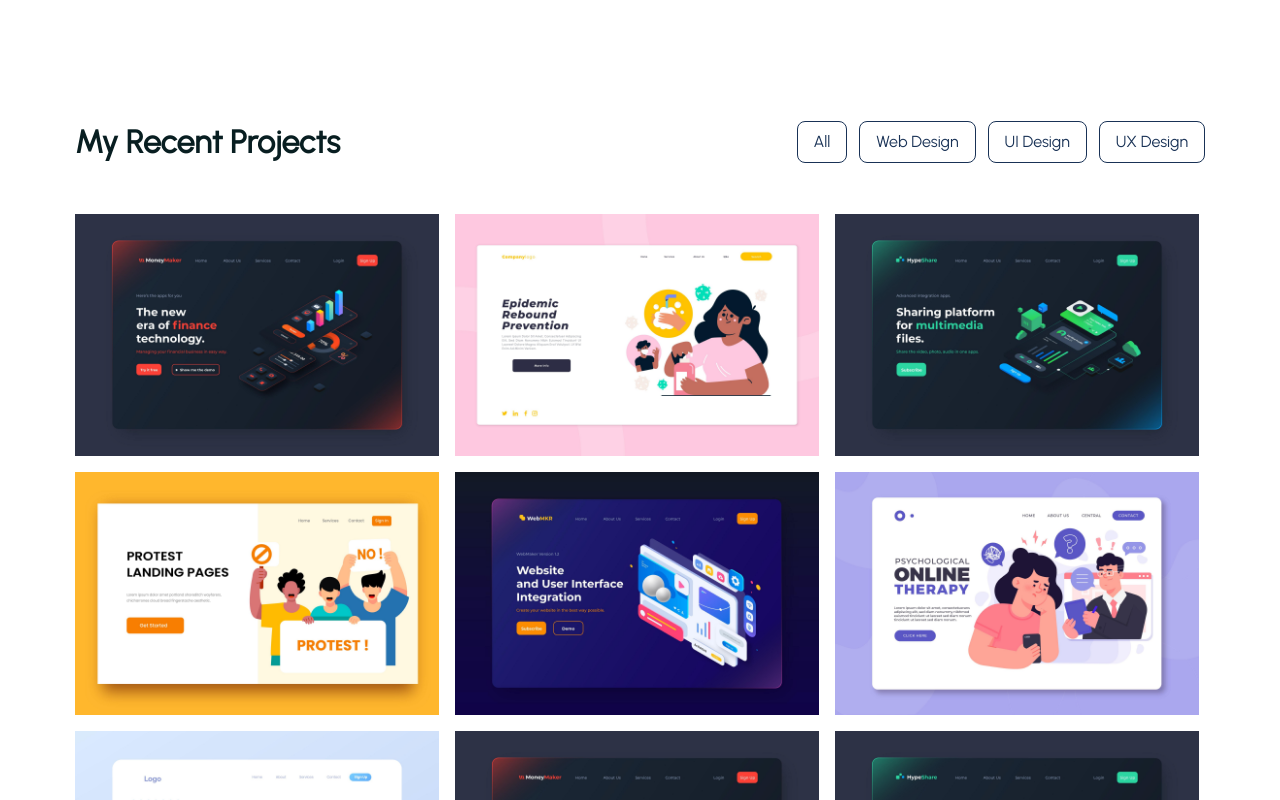
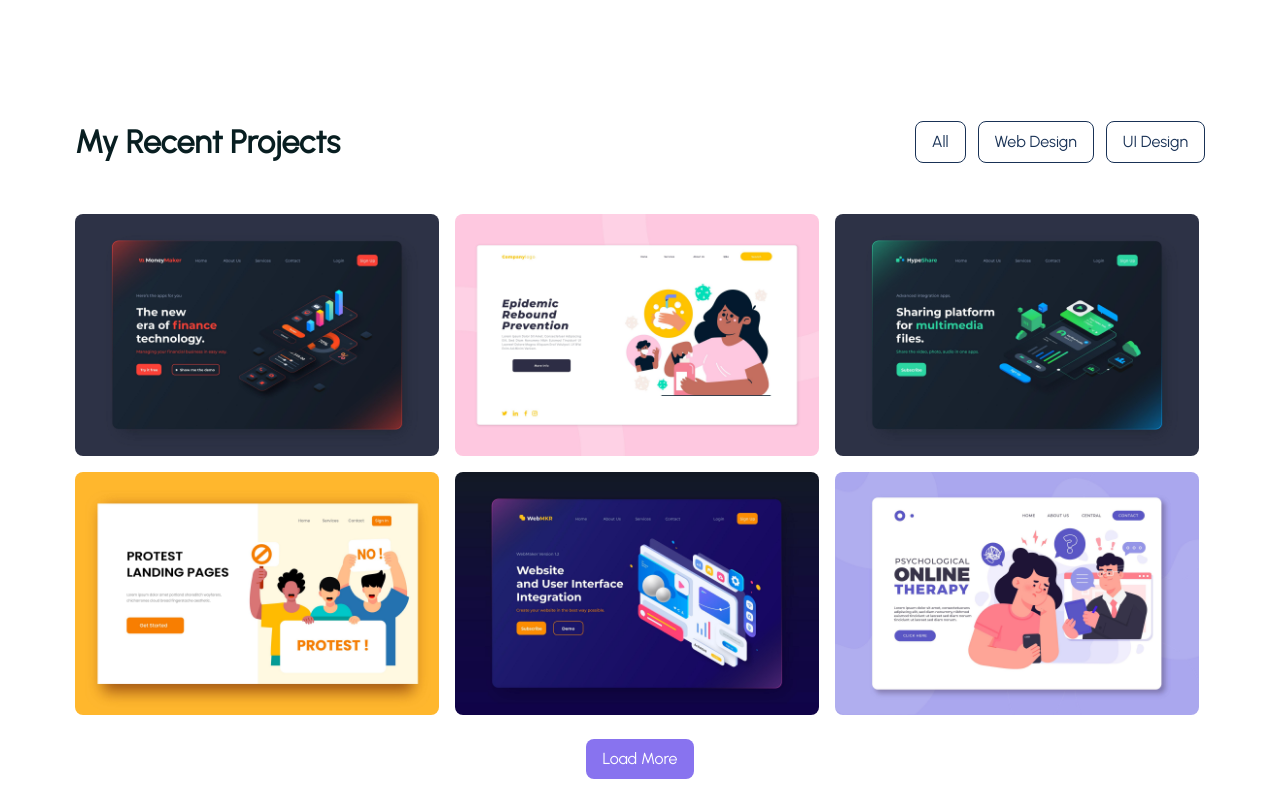
Before and after one commit to BALAMURUGANS061199/My-Portfolio, a React (Create React App) app: page / in a window 1280 px wide. Shown: the part 1820-2620 px from the top of the page. Built offline with nearby package versions, Linux system fonts and the light colour scheme.

Commit message:
Portfolio Page Done

```diff
--- /dev/null
+++ b/src/components/UI/Contact.jsx
@@ -0,0 +1,7 @@
+import React from "react";
+
+const Contact = () => {
+  return <div></div>;
+};
+
+export default Contact;
--- /dev/null
+++ b/src/components/UI/Modal.jsx
@@ -0,0 +1,58 @@
+import React from "react";
+import portfolios from "../../assets/data/portfolioData";
+const Modal = ({ activeID, setShowModels }) => {
+  const portfolio = portfolios.find((portfolio) => portfolio.id === activeID);
+  return (
+    <div className="w-full h-full fixed top-0 left-0 z-10 bg-headingColor bg-opacity-40">
+      <div
+        className="max-w-[600px] absolute top-1/2 left-1/2 z-20 bg-white rounded-[8px] transform -translate-x-1/2
+      -translate-y-1/2 p-5"
+      >
+        <div>
+          <figure>
+            <img className="rounded-[8px]" src={portfolio.imgUrl} alt="" />
+          </figure>
+        </div>
+        <div>
+          <h2 className="text-2xl text-headingColor font-700 my-5">
+            {portfolio.title}
+          </h2>
+          <p className="text-[15px] leading-7 text-smallTextColor">
+            {portfolio.description}
+          </p>
+          <div className="mt-5 flex items-center gap-3 flex-wrap">
+            <h4 className="text-headingColor text-[18px] text-[700]">
+              Technologies
+            </h4>
+            {portfolio.technologies.map((item, index) => (
+              <span
+                key={index}
+                className="bg-gray-200 py-1 px-2 rounded-[5px] text-[14px] leading-0 "
+              >
+                {item}
+              </span>
+            ))}
+          </div>
+          <a href={portfolio.siteUrl}>
+            <button
+              className="bg-primaryColor text-white py-2 px-4 my-8
+            rounded-[8px] font-[500] hover:bg-headingColor ease-in duration-300"
+            >
+              Live Site
+            </button>
+          </a>
+        </div>
+
+        <button
+          onClick={() => setShowModels(false)}
+          className="w-[1.8rem] h-[1.8rem] bg-[white] absolute top-[1.7rem] right-[1.7rem] text-[25px] flex items-center
+        justify-center rounded-[3px] leading-0 cursor-pointer"
+        >
+          &times;
+        </button>
+      </div>
+    </div>
+  );
+};
+
+export default Modal;
--- a/src/components/UI/Portfolio.jsx
+++ b/src/components/UI/Portfolio.jsx
@@ -1,6 +1,38 @@
-import React from "react";
+import React, { useState, useEffect } from "react";
 import data from "../../assets/data/portfolioData";
+import Modal from "./Modal";
 const Portfolio = () => {
+  const [nextItem, setNextItem] = useState(6);
+  const [portfolios, setPortfolios] = useState(data);
+  const [selectTab, setSelectTab] = useState("all");
+  const [showmodal, setshowmodal] = useState(false);
+  const [activeID, setactiveID] = useState(null);
+
+  const loadMoreHandler = () => {
+    setNextItem((prev) => prev + 3);
+  };
+
+  const showmodalhandler = (id) => {
+    setshowmodal(true);
+    setactiveID(id);
+  };
+
+  useEffect(() => {
+    if (selectTab === "all") {
+      setPortfolios(data);
+    }
+    if (selectTab === "web-design") {
+      const filteredData = data.filter(
+        (item) => item.category === "Web Design"
+      );
+      setPortfolios(filteredData);
+    }
+    if (selectTab === "ux-design") {
+      const filteredData = data.filter((item) => item.category === "Ux");
+      setPortfolios(filteredData);
+    }
+  }, [selectTab]);
+
   return (
     <section id="portfolio">
       <div className="container">
@@ -11,30 +43,63 @@ const Portfolio = () => {
             </h3>
           </div>
           <div className="flex gap-3">
-            <button className="text-smallTextColor border border-solid border-smallTextColor py-2 px-4 rounded-[8px]">
+            <button
+              onClick={() => setSelectTab("all")}
+              className="text-smallTextColor border border-solid border-smallTextColor py-2 px-4 rounded-[8px]"
+            >
               All
             </button>
-            <button className="text-smallTextColor border border-solid border-smallTextColor py-2 px-4 rounded-[8px]">
+            <button
+              onClick={() => setSelectTab("web-design")}
+              className="text-smallTextColor border border-solid border-smallTextColor py-2 px-4 rounded-[8px]"
+            >
               Web Design
             </button>
-            <button className="text-smallTextColor border border-solid border-smallTextColor py-2 px-4 rounded-[8px]">
+            <button
+              onClick={() => setSelectTab("ux-design")}
+              className="text-smallTextColor border border-solid border-smallTextColor py-2 px-4 rounded-[8px]"
+            >
               UI Design
-            </button>
-            <button className="text-smallTextColor border border-solid border-smallTextColor py-2 px-4 rounded-[8px]">
-              UX Design
             </button>
           </div>
         </div>
         <div className="flex items-center gap-4 flex-wrap mt-12">
-          {data?.map((portfolio, index) => (
-            <div className="group max-w-full sm:w-[48.5%] md:w-[31.8%] lg:w-[32.2%] relative z-[1]">
+          {portfolios?.slice(0, nextItem)?.map((portfolio, index) => (
+            <div
+              key={index}
+              data-aos="fade-zoom-in"
+              data-aos-delay="50"
+              data-aos-duration="1000"
+              className="group max-w-full sm:w-[48.5%] md:w-[31.8%] lg:w-[32.2%] relative z-[1]"
+            >
               <figure>
-                <img className="rounded-[8]" src={portfolio.imgUrl} alt="" />
+                <img className="rounded-[8px]" src={portfolio.imgUrl} alt="" />
               </figure>
+              <div className="w-full h-full bg-primaryColor bg-opacity-40 absolute top-0 left-0 z-[5] hidden group-hover:block">
+                <div className="w-full h-full flex items-center justify-center">
+                  <button
+                    onClick={() => showmodalhandler(portfolio.id)}
+                    className="text-white bg-headingColor hover:bg-smallTextColor py-2 px-4 rounded-[8px] font-[500] ease-in duration-200"
+                  >
+                    See Details
+                  </button>
+                </div>
+              </div>
             </div>
           ))}
         </div>
+        <div className="text-center mt-6">
+          {nextItem < portfolios.length && data.length > 6 && (
+            <button
+              onClick={loadMoreHandler}
+              className="text-white bg-primaryColor hover:bg-smallTextColor py-2 px-4 rounded-[8px] font-[500] ease-in duration-200"
+            >
+              Load More
+            </button>
+          )}
+        </div>
       </div>
+      {showmodal && <Modal setShowModels={setshowmodal} activeID={activeID} />}
     </section>
   );
 };
```
